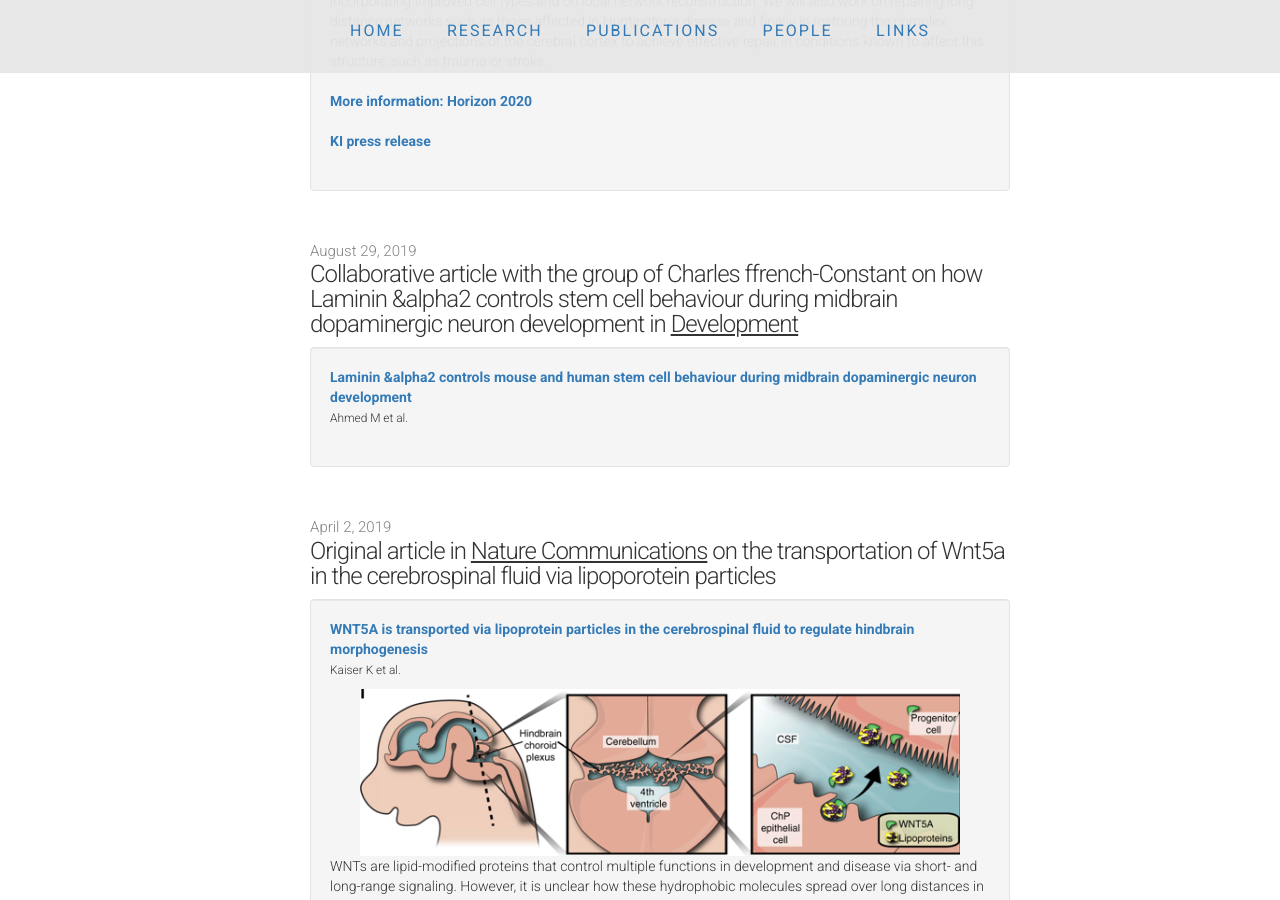
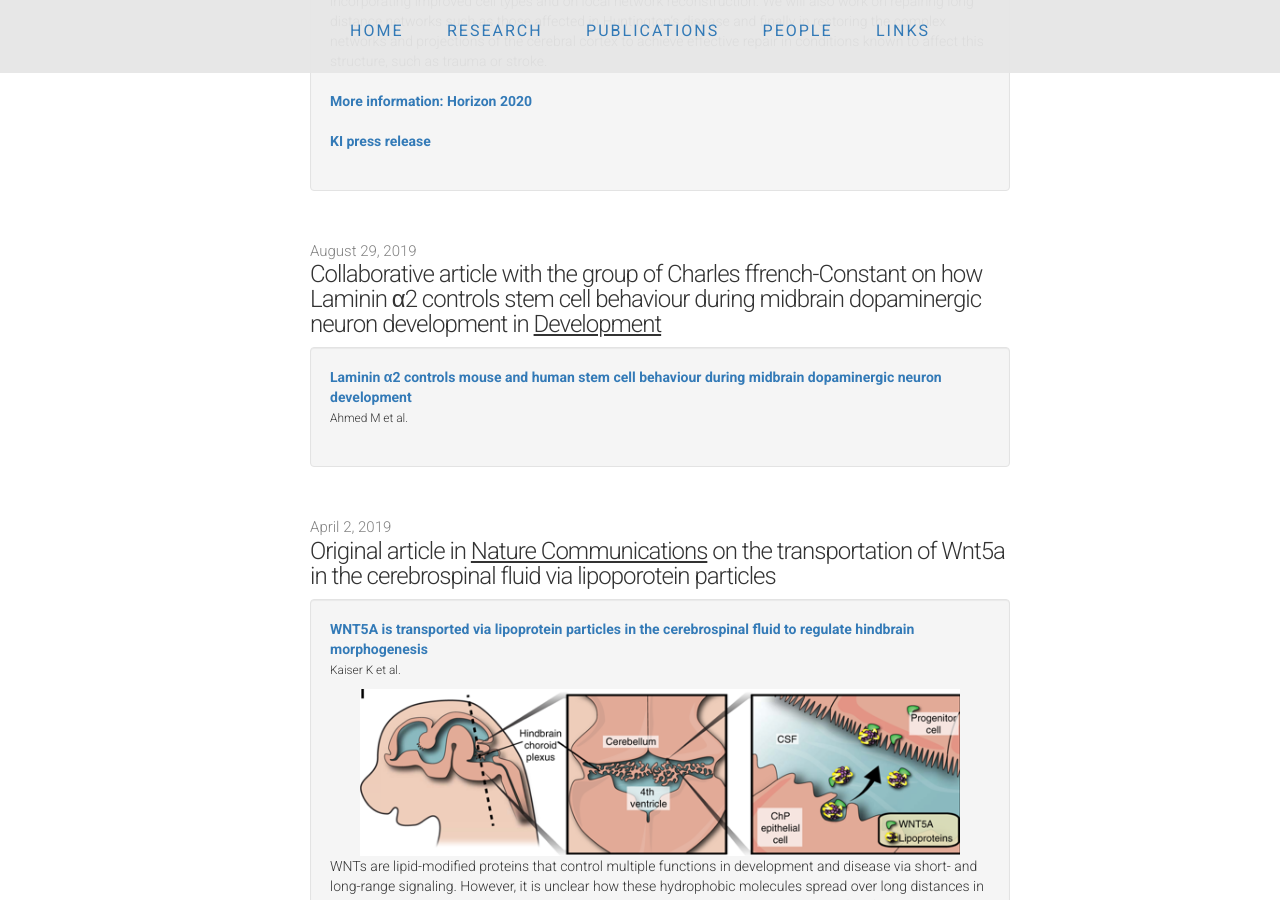
Before and after one commit to ArenasLab/arenaslab.github.io, a Jekyll site: the page index.html, which Jekyll copies as it is, in a window 1280 px wide and 900 px high, scrolled down 4112 px. Built offline with Jekyll 4.4.1, drawn with Linux system fonts in a browser that asks for light colours; comment, search, counter and statistics services are not loaded.

Commit message:
Update index.html

```diff
--- a/index.html
+++ b/index.html
@@ -304,12 +304,12 @@ Apply here: <u><a href="https://ki.varbi.com/en/what:job/jobID:322776/">https://
 
 <li>
  <span class="post-date">August 29, 2019</span>
- <span class="post-link">Collaborative article with the group of Charles ffrench-Constant on how Laminin &alpha2 controls stem cell behaviour during midbrain dopaminergic neuron development in <u>Development</u></span>
+ <span class="post-link">Collaborative article with the group of Charles ffrench-Constant on how Laminin &alpha;2 controls stem cell behaviour during midbrain dopaminergic neuron development in <u>Development</u></span>
 </li>
 <div class="well">
  <li class="media">
    <div class="media-body">
-    <strong class="media-heading"><a href="https://dev.biologists.org/content/146/16/dev172668.long">Laminin &alpha2 controls mouse and human stem cell behaviour during midbrain dopaminergic neuron development</a></strong>
+    <strong class="media-heading"><a href="https://dev.biologists.org/content/146/16/dev172668.long">Laminin &alpha;2 controls mouse and human stem cell behaviour during midbrain dopaminergic neuron development</a></strong>
     <p><small>Ahmed M et al.</small></p>
    </div>
  </li>
```
